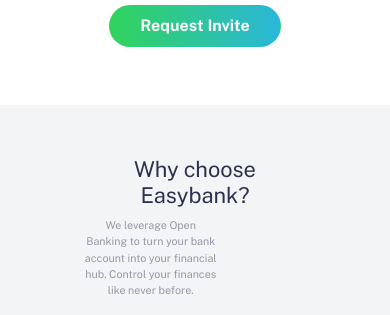
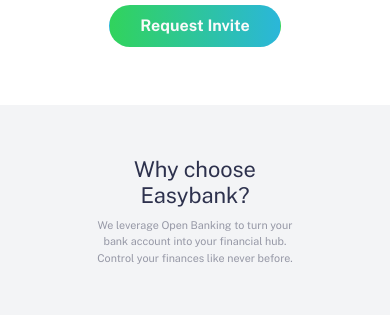
Before and after one commit to perfectidogho/easybank, a plain HTML site: page index.html in a window 390 px wide. Shown: the part 470-785 px from the top of the page. Drawn offline with nearby package versions, Linux system fonts and the light colour scheme.

Commit message:
Initial files for website EasyBank

```diff
--- a/style.css
+++ b/style.css
@@ -327,6 +327,10 @@
         font-size: 5.6vw;
     }
 
+    .why-easybank div p.why-text{
+        width: 100%;
+    }
+
     .why-easybank div>p {
         width: 100%;
         margin-top: 4%;
```
